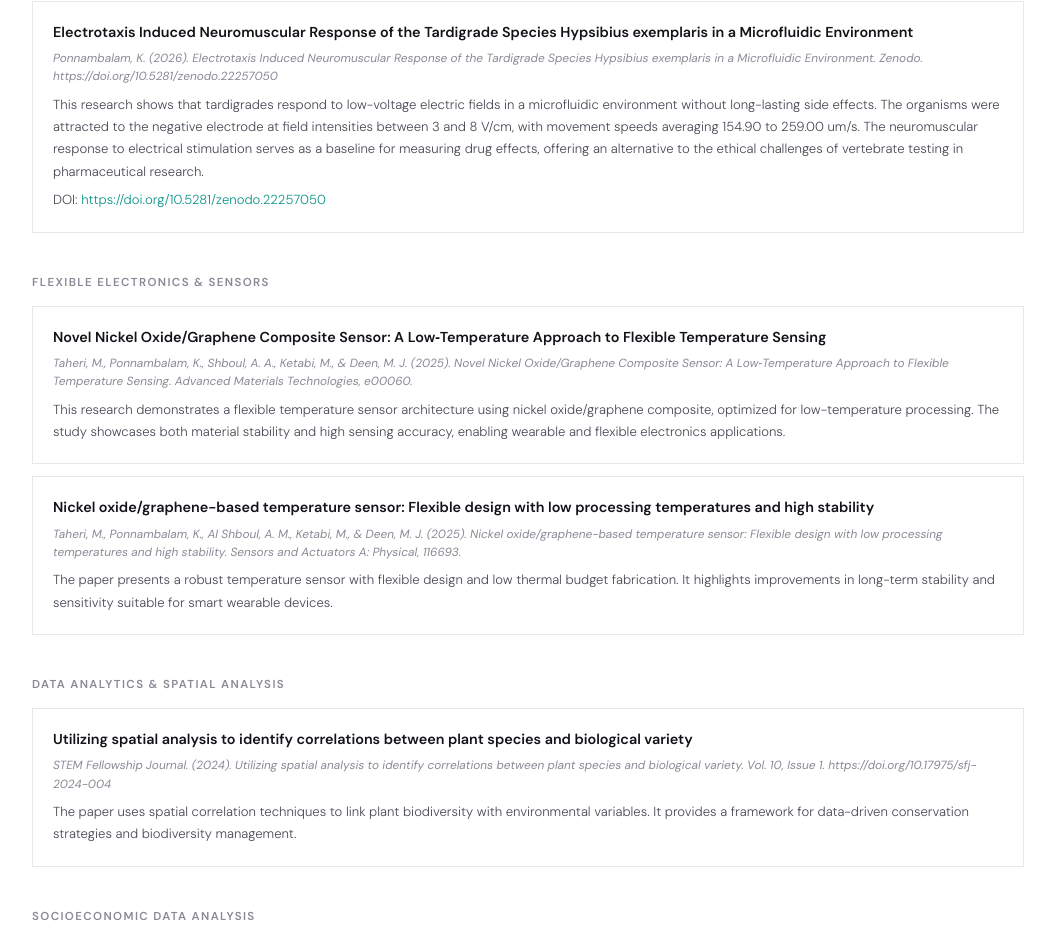
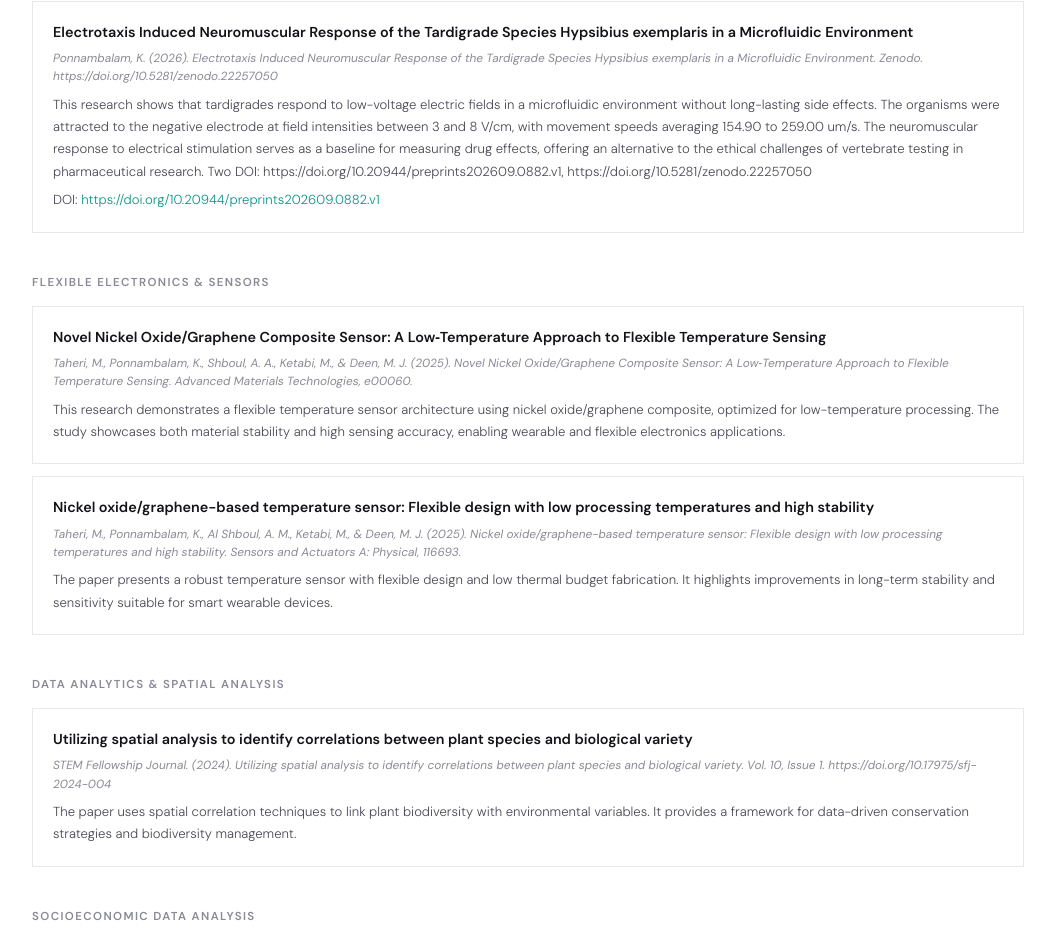
Before and after one commit to kadgitub7/portfolio, a Next.js app: page / in a window 1280 px wide. Shown: the part 5140-6079 px from the top of the page, without its empty margins (112-1167 px from the left). Built offline with nearby package versions, Linux system fonts and the light colour scheme.

Commit message:
added new publication

```diff
--- a/app/page.js
+++ b/app/page.js
@@ -393,12 +393,12 @@ const research = {
     {
       title: 'Electrotaxis Induced Neuromuscular Response of the Tardigrade Species Hypsibius exemplaris in a Microfluidic Environment',
       authors: 'Ponnambalam, K.',
-      journal: 'Zenodo (Preprint)',
+      journal: 'Zenodo (Preprint) & Preprint.org',
       year: 2026,
       link: '/papers/Ponnambalam_Electrotaxis_Tardigrade_2026.pdf',
-      doi: 'https://doi.org/10.5281/zenodo.22257050',
+      doi: 'https://doi.org/10.20944/preprints202609.0882.v1',
       citation: 'Ponnambalam, K. (2026). Electrotaxis Induced Neuromuscular Response of the Tardigrade Species Hypsibius exemplaris in a Microfluidic Environment. Zenodo. https://doi.org/10.5281/zenodo.22257050',
-      blurb: 'This research shows that tardigrades respond to low-voltage electric fields in a microfluidic environment without long-lasting side effects. The organisms were attracted to the negative electrode at field intensities between 3 and 8 V/cm, with movement speeds averaging 154.90 to 259.00 um/s. The neuromuscular response to electrical stimulation serves as a baseline for measuring drug effects, offering an alternative to the ethical challenges of vertebrate testing in pharmaceutical research.',
+      blurb: 'This research shows that tardigrades respond to low-voltage electric fields in a microfluidic environment without long-lasting side effects. The organisms were attracted to the negative electrode at field intensities between 3 and 8 V/cm, with movement speeds averaging 154.90 to 259.00 um/s. The neuromuscular response to electrical stimulation serves as a baseline for measuring drug effects, offering an alternative to the ethical challenges of vertebrate testing in pharmaceutical research. Two DOI: https://doi.org/10.20944/preprints202609.0882.v1, https://doi.org/10.5281/zenodo.22257050',
     },
   ],
 };
```
